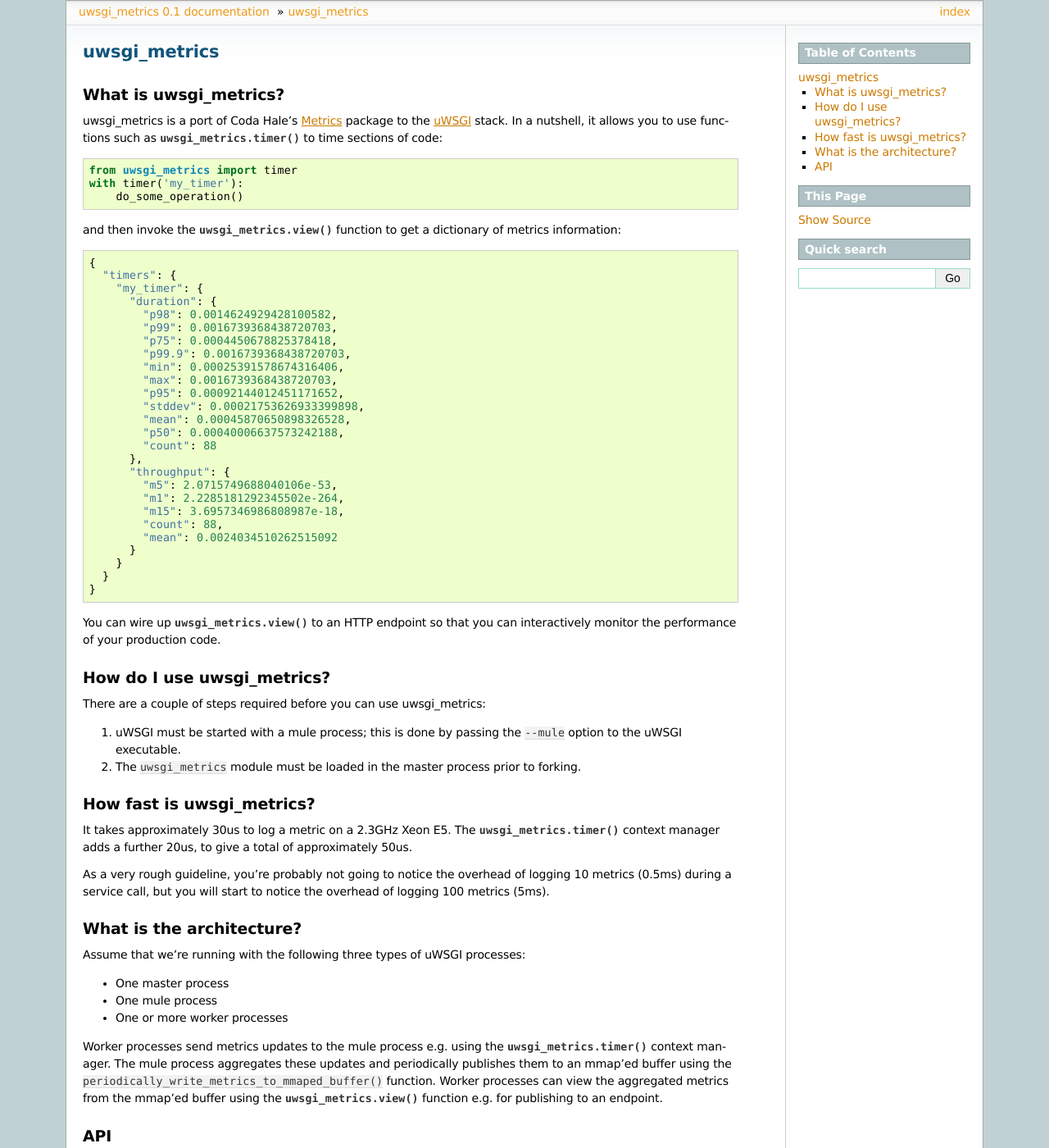
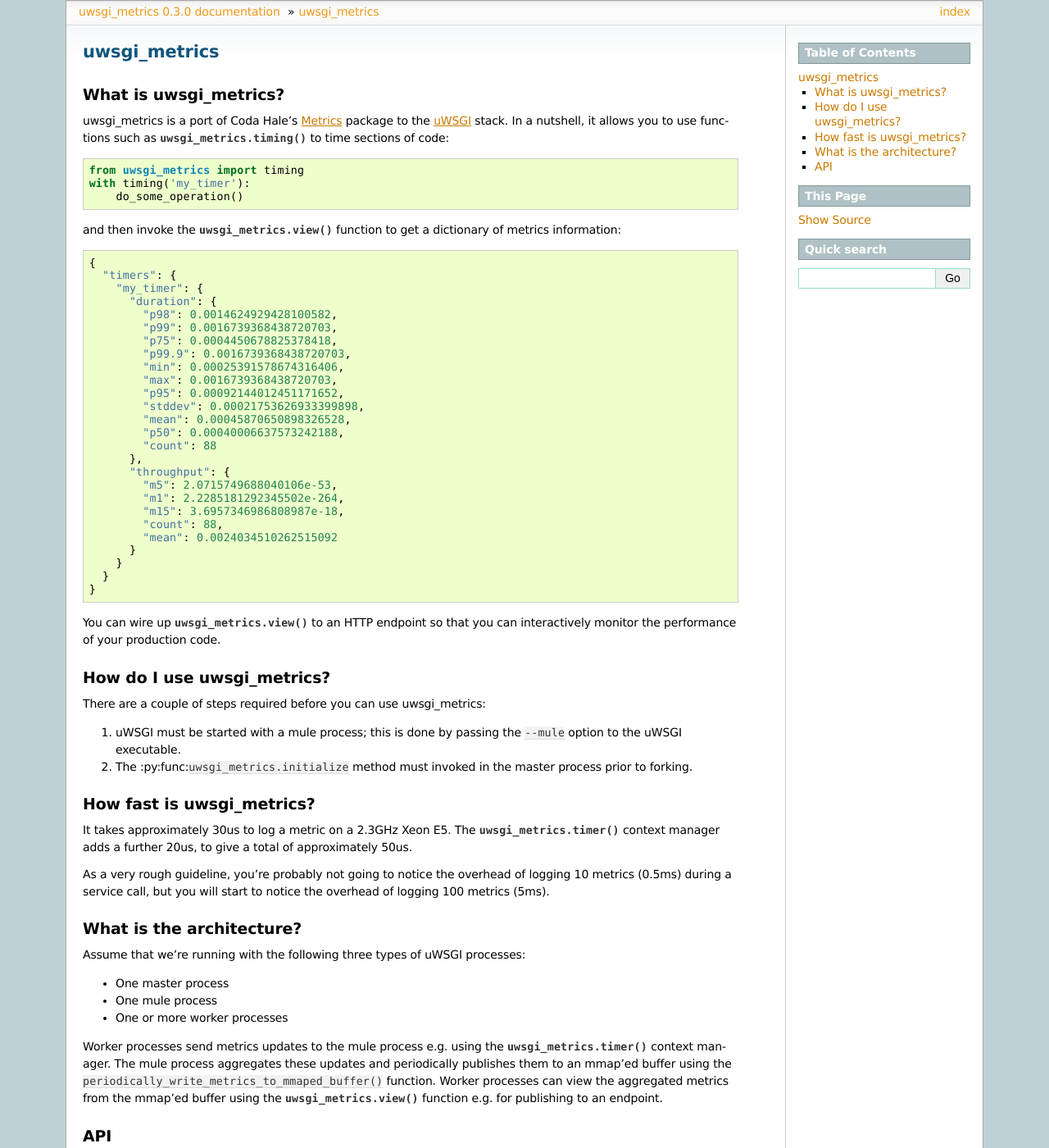
Before and after one commit to Yelp/uwsgi_metrics, a Sphinx documentation site: the page built from docs/source/index.rst, in a window 1280 px wide and 1400 px high. Shown: the whole window at 82% size. Built offline with Sphinx 7.4.7, drawn with Linux system fonts in a browser that asks for light colours; some of the changed text lies outside the part shown; grey boxes are pictures that could not be loaded.

Commit message:
Require explicit initialization.

```diff
--- a/docs/source/conf.py
+++ b/docs/source/conf.py
@@ -66,9 +66,9 @@
 # built documents.
 #
 # The short X.Y version.
-version = '0.1'
+version = '0.3.0'
 # The full version, including alpha/beta/rc tags.
-release = '0.1'
+release = '0.3.0'
 
 # The language for content autogenerated by Sphinx. Refer to documentation
 # for a list of supported languages.
--- a/docs/source/index.rst
+++ b/docs/source/index.rst
@@ -11,10 +11,10 @@
 
 uwsgi_metrics is a port of Coda Hale's Metrics_ package to the uWSGI_
 stack.  In a nutshell, it allows you to use functions such as
-:py:func:`uwsgi_metrics.timer` to time sections of code::
+:py:func:`uwsgi_metrics.timing` to time sections of code::
 
-        from uwsgi_metrics import timer
-        with timer('my_timer'):
+        from uwsgi_metrics import timing
+        with timing('my_timer'):
             do_some_operation()
 
 and then invoke the :py:func:`uwsgi_metrics.view` function to get a dictionary
@@ -57,8 +57,8 @@
 
 1. uWSGI must be started with a mule process;  this is done by passing the
    ``--mule`` option to the uWSGI executable.
-2. The ``uwsgi_metrics`` module must be loaded in the master process prior to
-   forking.
+2. The :py:func:``uwsgi_metrics.initialize`` method must invoked in the master
+   process prior to forking.
 
 How fast is uwsgi_metrics?
 ==========================
@@ -92,6 +92,8 @@
 
 .. currentmodule:: uwsgi_metrics
 
+.. autofunction:: initialize
+
 .. autofunction:: view
 
 .. autofunction:: timer
--- a/setup.py
+++ b/setup.py
@@ -5,7 +5,7 @@
 
 setup(
     name='uwsgi_metrics',
-    version='0.2.0',
+    version='0.3.0',
     description='Metrics for uWSGI services',
     author='John Billings',
     author_email='billings@yelp.com',
--- a/uwsgi_metrics/__init__.py
+++ b/uwsgi_metrics/__init__.py
@@ -1,6 +1,7 @@
 from uwsgi_metrics.metrics import histogram
+from uwsgi_metrics.metrics import initialize
 from uwsgi_metrics.metrics import timer
 from uwsgi_metrics.metrics import timing
 from uwsgi_metrics.metrics import view
 
-__all__ = ['histogram', 'timer', 'timing', 'view']
+__all__ = ['histogram', 'initialize', 'timer', 'timing', 'view']
```
Also changed, not shown: 3 other files.
